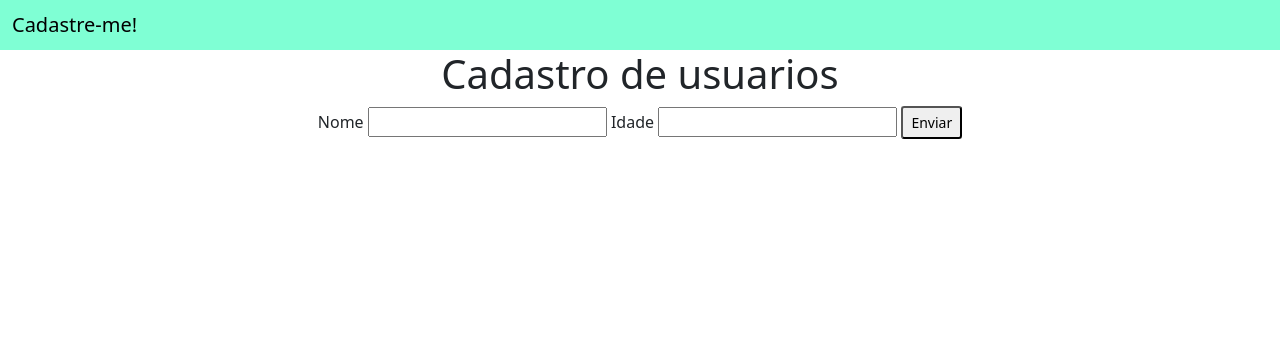
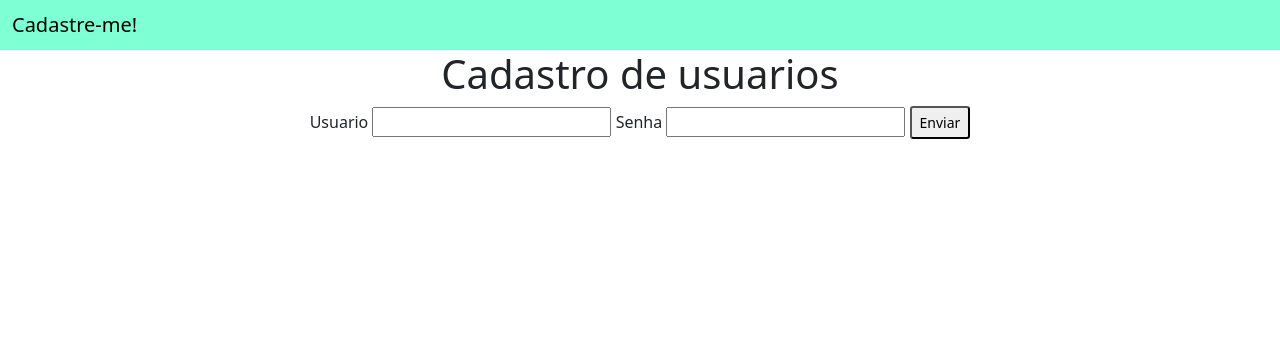
Before and after one commit to UILI777/projetodjango1, a Django app: page / in a window 1280 px wide. Shown: the top 350 px of the page. Run offline with Django 4.2, Linux system fonts and the light colour scheme.

Commit message:
projeto atualizado

```diff
--- a/projeto_cad_usuarios/app_cad_usuarios/models.py
+++ b/projeto_cad_usuarios/app_cad_usuarios/models.py
@@ -1,6 +1,7 @@
 from django.db import models
+from django.core import validators
 
 class Usuario(models.Model):
     id_usuario = models.AutoField(primary_key = True)
-    nome = models.TextField(max_length=255)
-    idade = models.IntegerField()
+    usuario = models.CharField(max_length=255)
+    senha = models.CharField(max_length=128, validators=[validators.MinLengthValidator(8)])
--- a/projeto_cad_usuarios/app_cad_usuarios/templates/usuarios/home.html
+++ b/projeto_cad_usuarios/app_cad_usuarios/templates/usuarios/home.html
@@ -5,8 +5,8 @@
    {% csrf_token %}
    <div style="text-align: center;" class="container">
      <h1>Cadastro de usuarios</h1>
-     Nome <input name='nome' class="form-control-smtype="text">
-     Idade <input name='idade' class="form-control-smtype="text">
+     Usuario <input name='usuario' class="form-control-smtype="text">
+     Senha <input name='senha' class="form-control-smtype="text">
      <button class="form-control-sm">Enviar</button>
    </div>
  </form>
--- a/projeto_cad_usuarios/app_cad_usuarios/views.py
+++ b/projeto_cad_usuarios/app_cad_usuarios/views.py
@@ -6,8 +6,8 @@ def home(request):
 
 def usuarios(request):
     novo_usuario = Usuario()
-    novo_usuario.nome = request.POST.get('nome')
-    novo_usuario.idade = request.POST.get('idade')
+    novo_usuario.nome = request.POST.get('usuario')
+    novo_usuario.senha = request.POST.get('senha')
     novo_usuario.save()
 
     usuarios = {
--- a/projeto_cad_usuarios/projeto_cad_usuarios/urls.py
+++ b/projeto_cad_usuarios/projeto_cad_usuarios/urls.py
@@ -5,4 +5,5 @@ urlpatterns = [
     path('',views.home,name='home'),
 
     path ('usuarios/',views.usuarios,name='listagem_usuarios')
+
 ]
```
Also changed, not shown: projeto_cad_usuarios/app_cad_usuarios/templates/usuarios/usuarios.html (+11 -7 lines), projeto_cad_usuarios/app_cad_usuarios/migrations/0003_rename_idade_usuario_senha_and_more.py (added), projeto_cad_usuarios/db.sqlite3.
